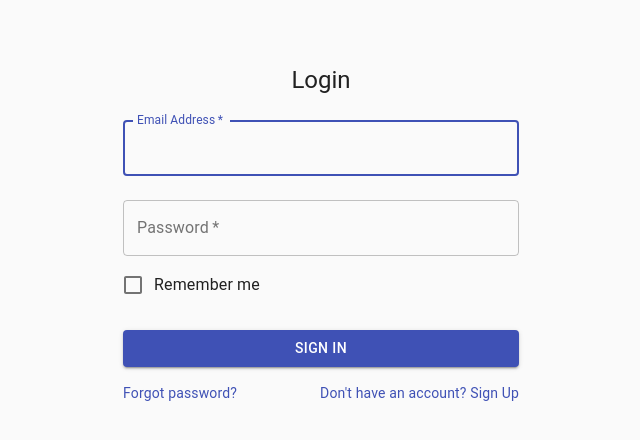
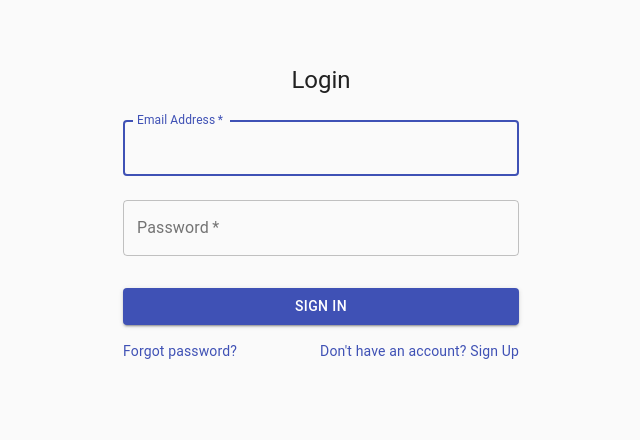
Before and after one commit to MykolaSlichenko/user-authorization, a React (Create React App) app: page /login in a window 1280 px wide. Shown: the top 440 px of the page, without its empty margins (319-959 px from the left). Built offline with nearby package versions, Linux system fonts and the light colour scheme.

Commit message:
add toggleCheck to disable and enable submit button

```diff
--- a/src/components/Login/Login.js
+++ b/src/components/Login/Login.js
@@ -113,10 +113,10 @@ export default function Login() {
             id="password"
             autoComplete="current-password"
           />
-          <FormControlLabel
-            control={<Checkbox value="remember" color="primary" />}
-            label="Remember me"
-          />
+          {/*<FormControlLabel*/}
+            {/*control={<Checkbox value="remember" color="primary" />}*/}
+            {/*label="Remember me"*/}
+          {/*/>*/}
           <Button
             type="submit"
             fullWidth
--- a/src/components/Signup/Signup.js
+++ b/src/components/Signup/Signup.js
@@ -54,7 +54,8 @@ export default function SignUp() {
     lastName: '',
     email: '',
     password: '',
-    confirmPassword: ''
+    confirmPassword: '',
+    check: false
   });
   const [errors, setErrors] = useState({});
 
@@ -74,9 +75,13 @@ export default function SignUp() {
     }
   };
 
+  const toggleCheck = () => {
+    setUserData(prevState => ({...prevState, check: !userData.check}));
+  };
+
   const handleOnChange = (e) => setUserData((prevState) => ({...prevState, [e.target.name]: e.target.value}));
   const emailErrorHelperText = typeof errors.email === "string" ? errors.email : '';
-
+  console.log('userData.check', userData.check);
   return (
     <Container component="main" maxWidth="xs">
       <CssBaseline />
@@ -165,8 +170,8 @@ export default function SignUp() {
             </Grid>
             <Grid item xs={12}>
               <FormControlLabel
-                control={<Checkbox value="allowExtraEmails" color="primary" />}
-                label="I SHO I ?"
+                control={<Checkbox color="primary" value={userData.check} onChange={toggleCheck} />}
+                label="I agree to provide my personal information."
               />
             </Grid>
           </Grid>
@@ -176,6 +181,7 @@ export default function SignUp() {
             variant="contained"
             color="primary"
             className={classes.submit}
+            disabled={!userData.check}
           >
             Sign Up
           </Button>
```
